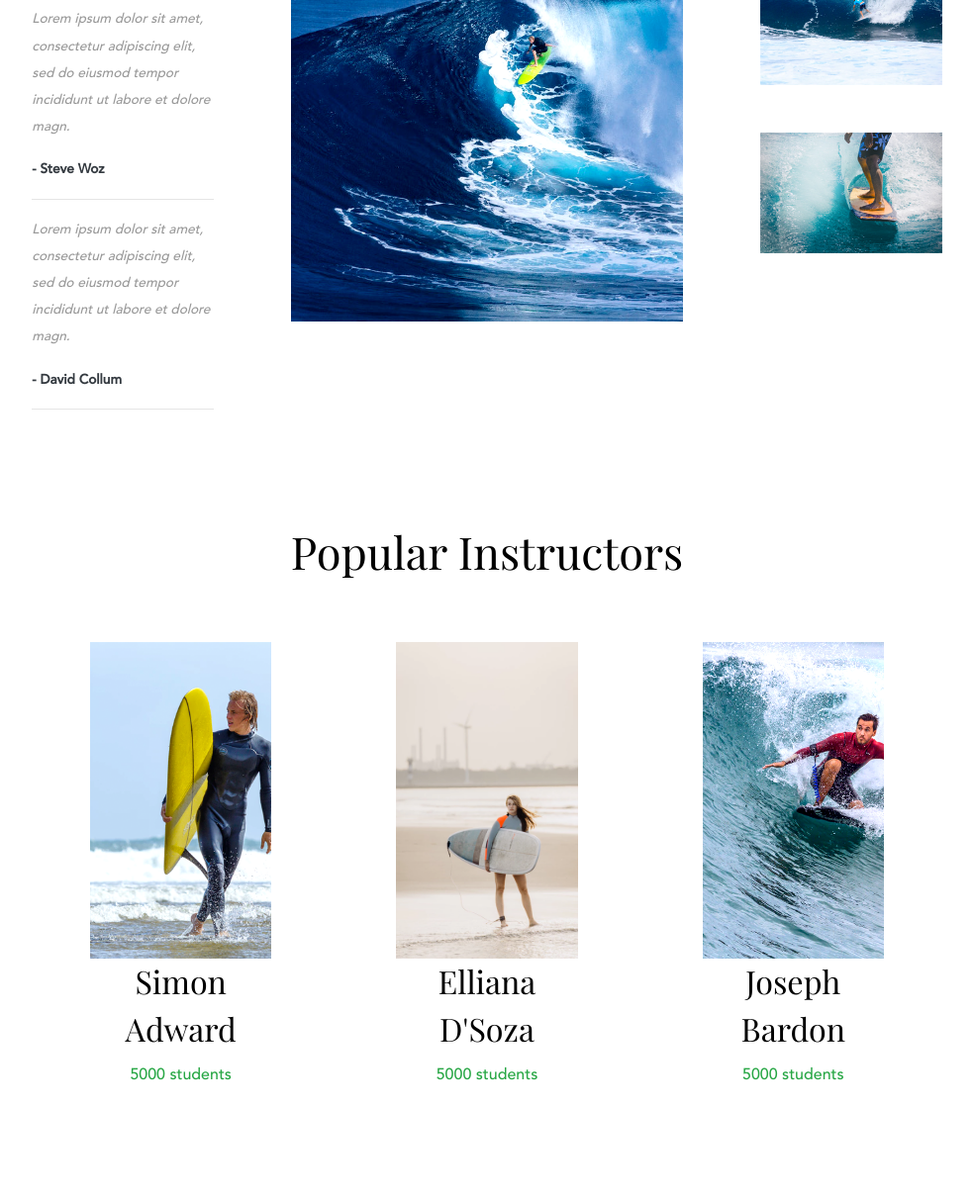
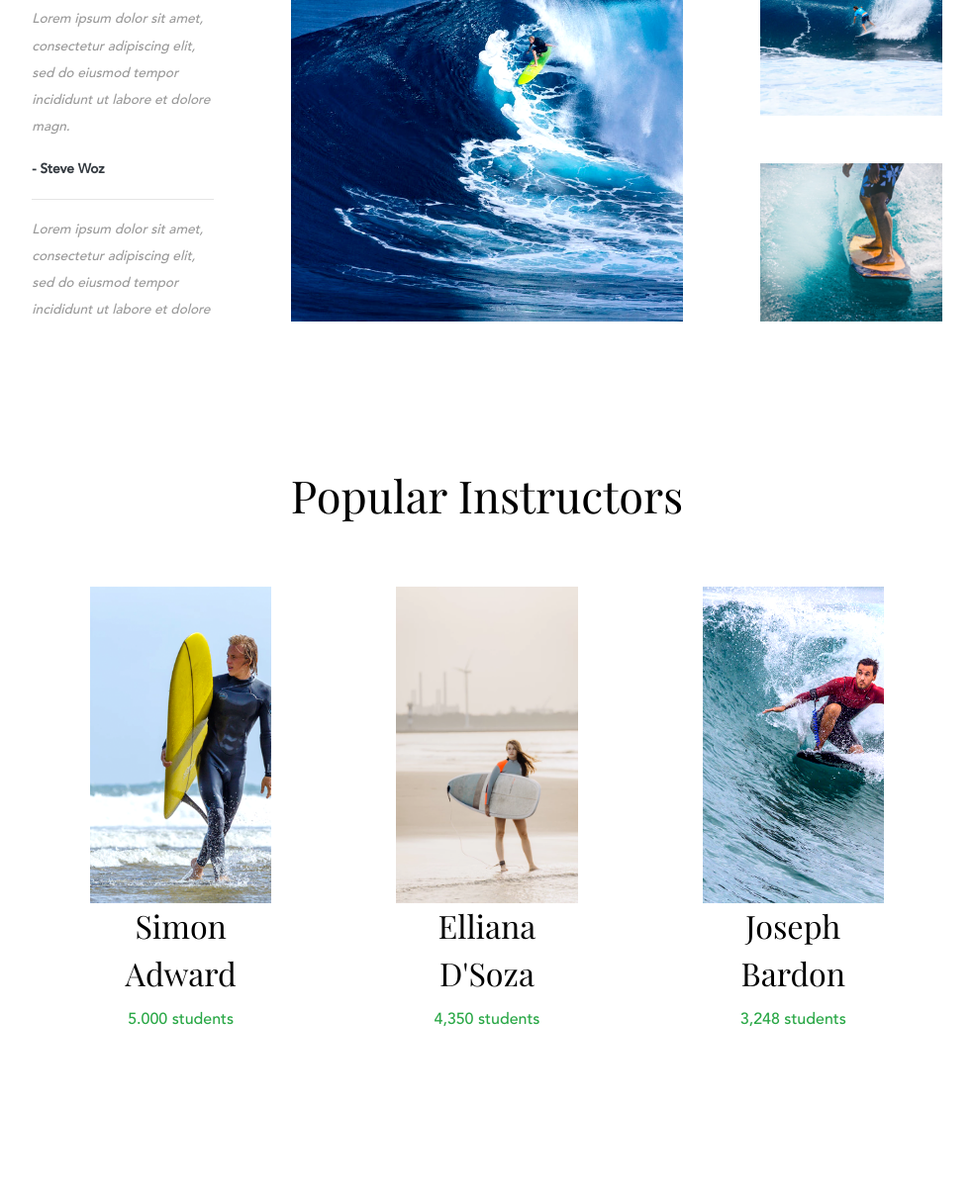
Before and after one commit to meutiasoraya/Long-Beach-Surfing, a plain HTML site: page index.html in a window 1280 px wide. Shown: the part 633-1845 px from the top of the page at 99% size, without its empty margins (148-1131 px from the left). After the commit the page ends 1789 px from the top, so only its background shows below. Drawn offline with Linux system fonts and the light colour scheme.

Commit message:
Fixing Responsive Columns on Main & Instructors Section

```diff
--- a/css/custom.css
+++ b/css/custom.css
@@ -4,6 +4,14 @@
 @media (min-width: 992px) {
 body {
 	padding-top: 200px;
+}
+
+.navbar-lg-px {
+	padding: 0 12.5%;
+}
+
+.text-lg-left {
+	text-align: left;
 }
 
 .mx-lg-5 {
@@ -16,9 +24,14 @@ body {
 	height: 27.5rem;
 }
 
-.user-videos img {
+#user-videos img {
 	width: 100%;
-	height: 20rem;
+	height: 10rem;
+	overflow: hidden;
+}
+
+#review {
+	max-height: 27.5rem;
 	overflow: hidden;
 }
 
--- a/index.html
+++ b/index.html
@@ -26,7 +26,7 @@
 
     <!-- Navigation -->
     <nav class="navbar navbar-expand-lg navbar-light bg-white fixed-top py-5 font-weight-bold">
-      <div class="container-fluid" style="padding: 0 12.5%;">
+      <div class="container-fluid navbar-lg-px">
         <a class="navbar-brand" href="#"><img src="img/Logo.png"></a>
         <button class="navbar-toggler" type="button" data-toggle="collapse" data-target="#navbarResponsive" aria-controls="navbarResponsive" aria-expanded="false" aria-label="Toggle navigation">
           <span class="navbar-toggler-icon"></span>
@@ -61,8 +61,8 @@
         </div>
       </div>
       <div class="row my-5 justify-content-center">
-        <div id="review" class="col-xl-2 col-lg-2 col-md-8 col-sm-10 pb-5">
-          <h3 class="pb-3">Recent Reviews</h3>
+        <div id="review" class="col-xl-2 col-lg-2 col-md-8 col-sm-8 pb-5">
+          <h3 class="text-center text-lg-left pb-3">Recent Reviews</h3>
           <p class="font-italic">Lorem ipsum dolor sit amet, consectetur adipiscing elit, sed do eiusmod tempor incididunt ut labore et dolore magn.</p>
           <p class="font-weight-bold text-dark">- Steve Woz</p>
           <hr />
@@ -70,34 +70,34 @@
           <p class="font-weight-bold text-dark">- David Collum</p>
           <hr />
         </div>
-        <div id="main-vid" class="col-xl-4 col-lg-4 col-md-8 col-sm-12 pb-5 mx-lg-5">
+        <div id="main-vid" class="col-xl-4 col-lg-4 col-md-10 col-sm-10 pb-5 mx-lg-5">
           <img src="img/vid1.png" class="img-fluid">
         </div>
-        <div id="user-videos" class=" col-xl-2 col-lg-2 col-md-8 col-sm-12 pb-5">
-          <h3 class="pb-3">User Videos</h3>
+        <div id="user-videos" class=" col-xl-2 col-lg-2 col-md-10 col-sm-10 pb-5">
+          <h3 class="text-center text-lg-left pb-3">User Videos</h3>
           <img src="img/vid2.png" class="img-fluid mb-5">
           <img src="img/vid3.png" class="img-fluid mb-5">
 
         </div>
       </div>
       <div class="row my-5 justify-content-center">
-      	<h2>Popular Instructors</h2>
+      	<h2 class="text-center">Popular Instructors</h2>
       </div>
       <div id="instructors" class="row my-5 justify-content-center">
       	<div class="col-xl-2 col-lg-2 col-md-8 col-sm-10 mx-lg-5 pb-5 text-center">
       		<img src="img/ins1.png" class="img-fluid">
       		<h3>Simon Adward</h3>
-      		<p class="text-success">5000 students</p>
+      		<p class="text-success">5.000 students</p>
       	</div>
       	<div class="col-xl-2 col-lg-2 col-md-8 col-sm-10 mx-lg-5 pb-5 text-center">
       		<img src="img/ins2.png" class="img-fluid">
       		<h3>Elliana D'Soza</h3>
-      		<p class="text-success">5000 students</p>
+      		<p class="text-success">4,350 students</p>
       	</div>
       	<div class="col-xl-2 col-lg-2 col-md-8 col-sm-10 mx-lg-5 pb-5 text-center">
       		<img src="img/ins3.png" class="img-fluid">
       		<h3>Joseph Bardon</h3>
-      		<p class="text-success">5000 students</p>
+      		<p class="text-success">3,248 students</p>
       	</div>
       </div>
     </div>
```
